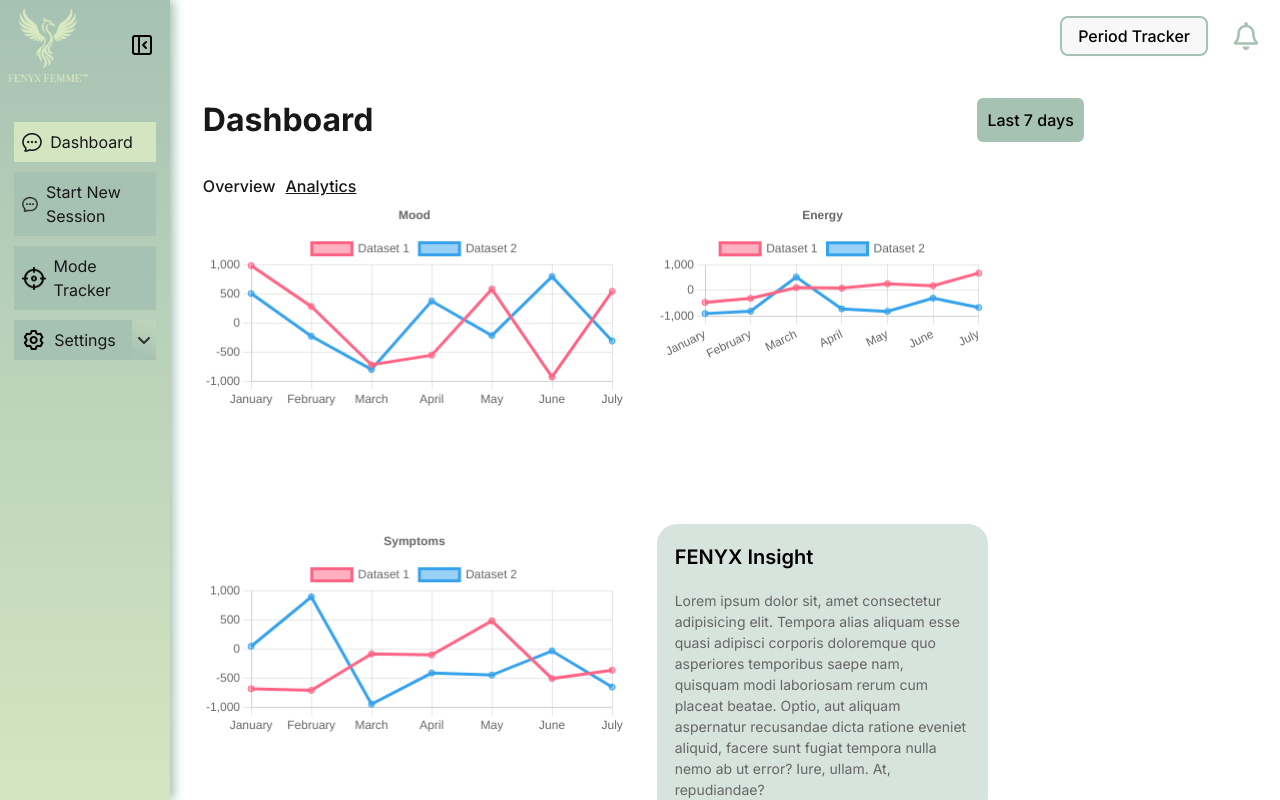
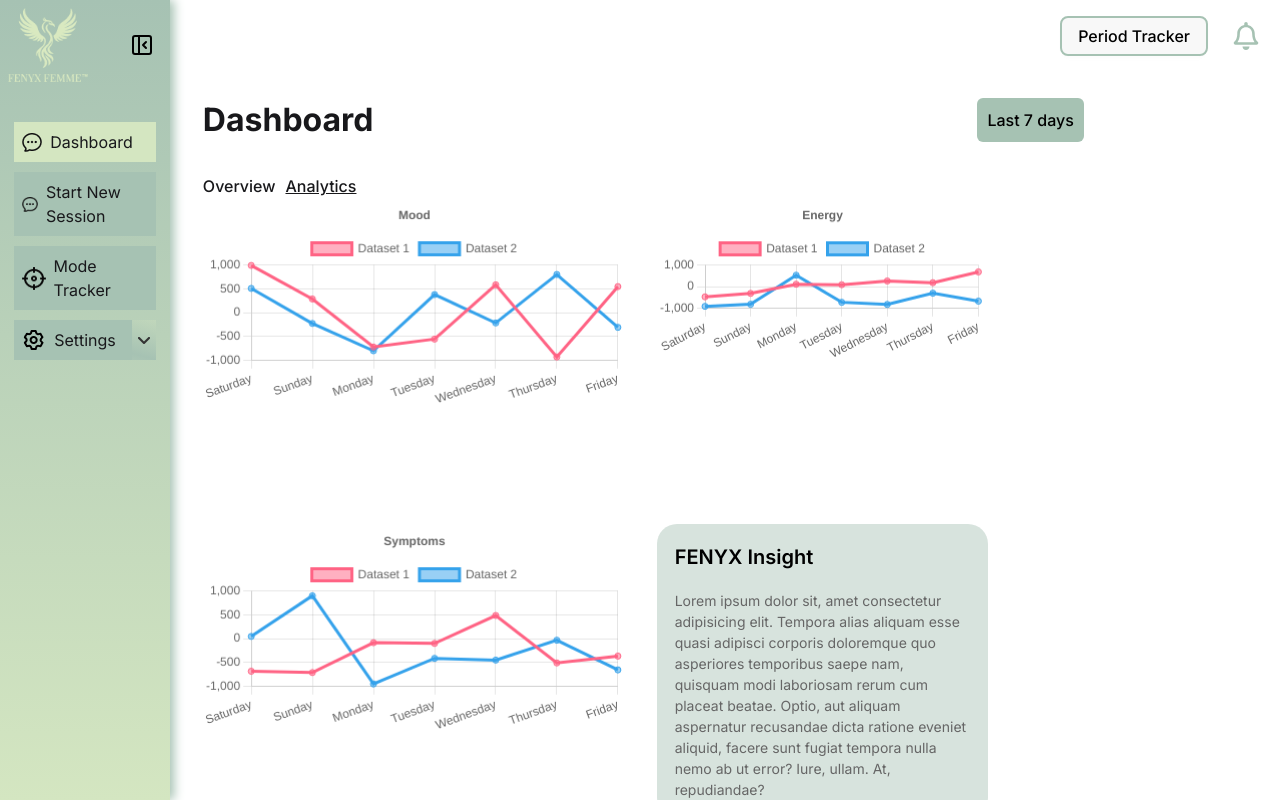
Before and after one commit to FaisalHasanEmon/female-healthcare, a React (Vite) app in the folder front-end/: page /dashboard/analytics in a window 1280 px wide. Built offline with nearby package versions, Linux system fonts and the light colour scheme; a web font is replaced by a local one.

Commit message:
Analytics page updated

```diff
--- a/front-end/src/components/dashboardComponents/AnalyticsCharts.jsx
+++ b/front-end/src/components/dashboardComponents/AnalyticsCharts.jsx
@@ -38,13 +38,13 @@ function AnalyticsCharts({ heading }) {
   };
 
   const labels = [
-    "January",
-    "February",
-    "March",
-    "April",
-    "May",
-    "June",
-    "July",
+    "Saturday",
+    "Sunday",
+    "Monday",
+    "Tuesday",
+    "Wednesday",
+    "Thursday",
+    "Friday",
   ];
 
   const data = {
```
